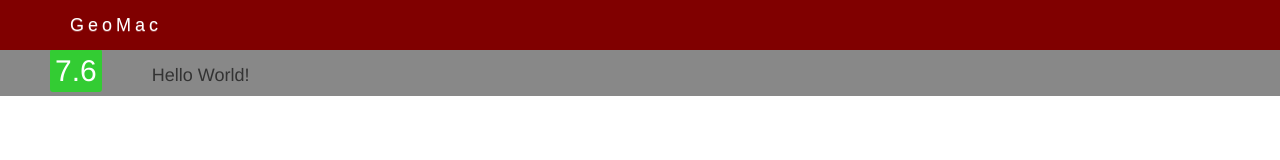
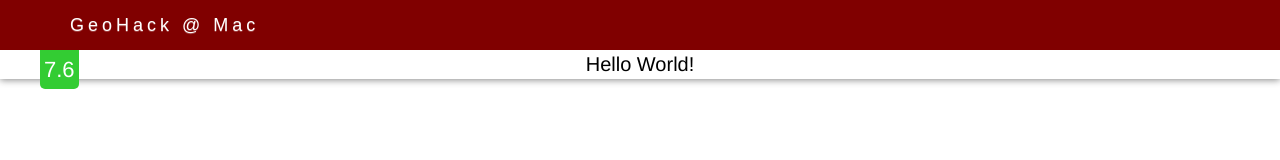
Before and after one commit to WyattWismer/geomac, a website: page pages/questionPage.html in a window 1280 px wide. Drawn offline with nearby package versions, Linux system fonts and the light colour scheme.

Commit message:
update questionPage titleblock

```diff
--- a/pages/index.html
+++ b/pages/questionPage.html
@@ -10,15 +10,6 @@
 <script src="https://maxcdn.bootstrapcdn.com/bootstrap/3.3.7/js/bootstrap.min.js" integrity="sha384-Tc5IQib027qvyjSMfHjOMaLkfuWVxZxUPnCJA7l2mCWNIpG9mGCD8wGNIcPD7Txa" crossorigin="anonymous"></script>
 
 <link href="../style.css" rel="stylesheet">
-
-
-    <style>
-      #map {
-        height: 400px;
-        width: 100%;
-       }
-    </style>
-
 </head>
 <body>
 
@@ -30,13 +21,13 @@
         <span class="icon-bar"></span>
         <span class="icon-bar"></span>
       </button>
-      <a class="navbar-brand" href="#myPage">GeoMac</a>
+      <a class="navbar-brand" href="#myPage">GeoHack @ Mac</a>
     </div>
 
   </div>
 </nav>
 <div class=title-block>
-  <div class="score">7.6</div><div class="center"><h4>Hello World!</h4></div>
+  <div class="score">7.6</div><div class="center title">Hello World!</div>
 </div>
 
 
--- a/style.css
+++ b/style.css
@@ -12,23 +12,37 @@ a{
 	margin: 0 auto;
 }
 .title-block{
-    background-color: #888888;
+    background-color: #ffffff;
+    box-shadow: 0px 1px 7px #888888;
 }
 
 .center{
     display:inline-block;
     text-align:center;
     margin:auto;
+    width:100%;
 }
+.title{
+    color:black;
+    font-style: bold;
+    font-size: 20px;
+}
+
 .score{
-    display:inline;
-    font-size: 30px;
+    display:inline-block;
+    position:absolute;
+    font-size: 22px;
     font-style: bold;
     background-color: #33cc33;
     color: #ffffff;
-    padding: 5px;
-    margin: 50px;
-    border-radius:3px;
+    padding: 4px;
+    margin-top:0px;
+    margin-bottom:0px;
+    margin-left:40px;
+    border-top-left-radius: 0px;
+    border-top-right-radius: 0px;
+    border-bottom-left-radius:5px;
+    border-bottom-right-radius:5px;
 }
 
 footer {
```
